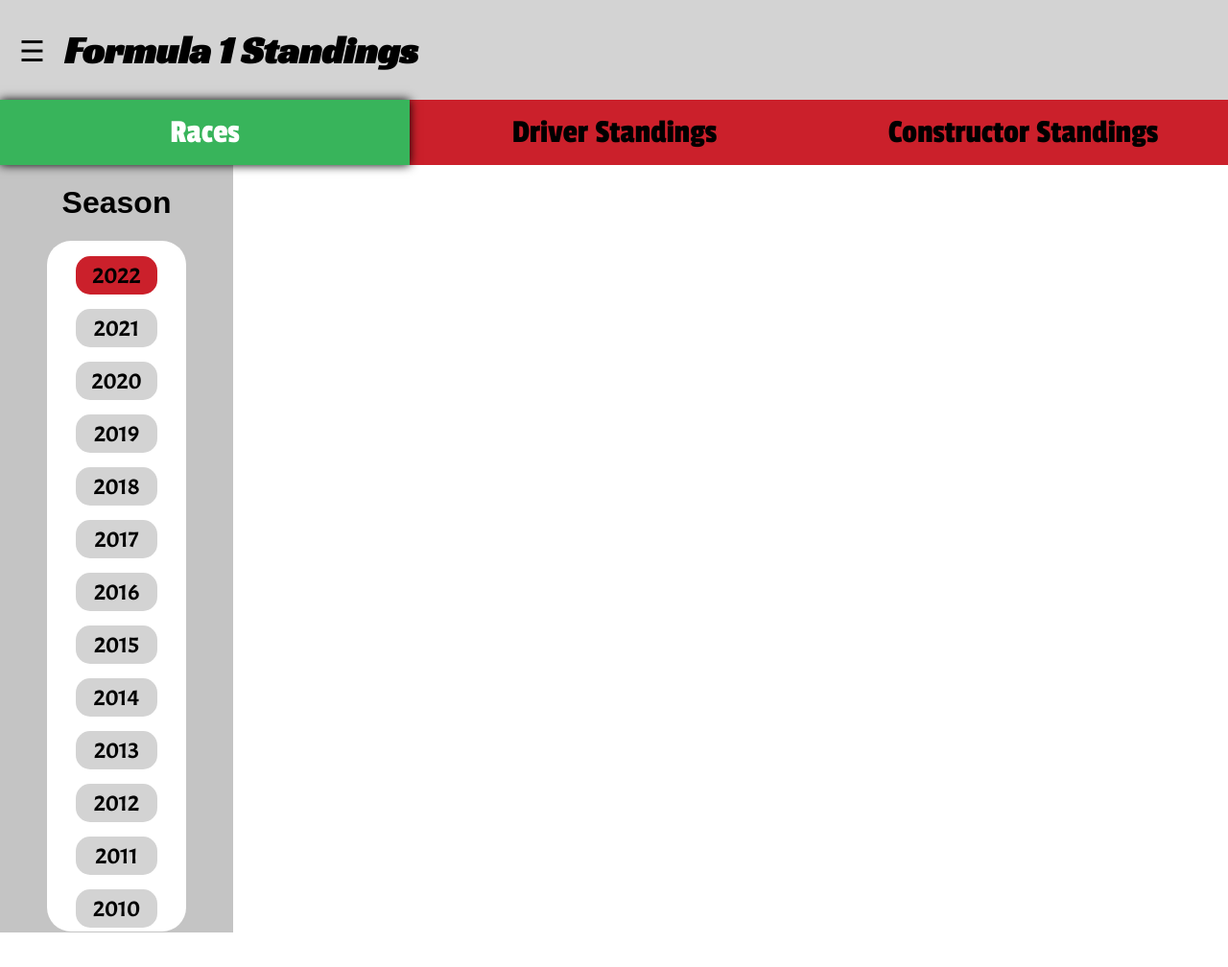
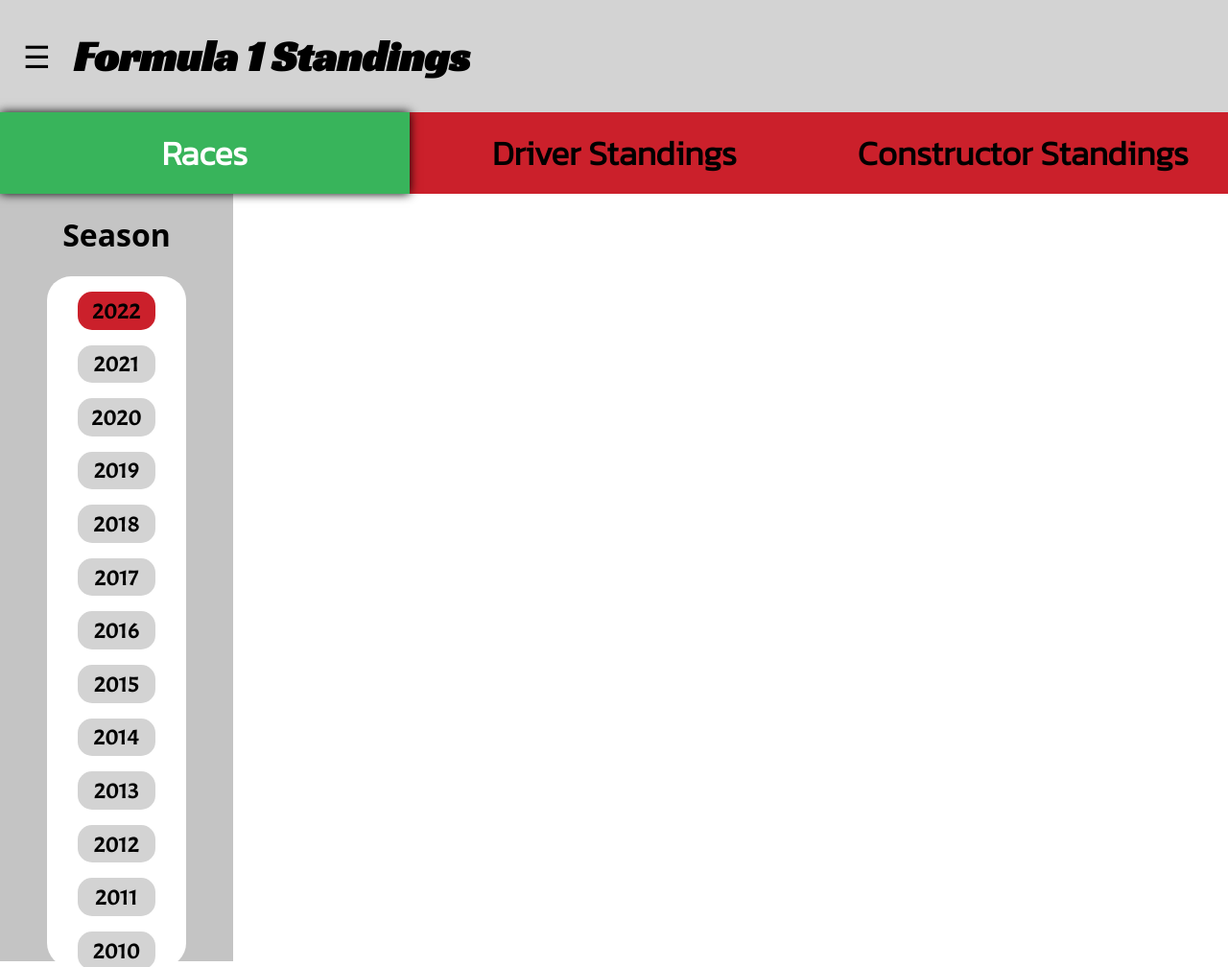
Before and after one commit to Victor-Park/ajax-project, a website: page index.html in a window 1280 px wide. Shown: the whole page at 96% size. Before the commit the page ends 972 px from the top, so only its background shows below. Drawn offline with Linux system fonts and the light colour scheme; no server answers.

Commit message:
modified CSS according to guideline

```diff
--- a/css/layout.css
+++ b/css/layout.css
@@ -12,7 +12,8 @@
 
 .tab-container {
   width: 100%;
-  font-family: "Passion One", cursive;
+  font-family: Kanit, sans-serif;
+  font-weight: bold;
 }
 
 .main-content {
--- a/css/styles.css
+++ b/css/styles.css
@@ -12,37 +12,33 @@
   text-align: center;
 }
 
-.menu-header {
-  font-family: sans-serif;
-}
-
 .page-header {
   font-family: "Racing Sans One", cursive;
-  font-size: 40px;
+  font-size: 2.8rem;
 }
 
 .menu {
   background-color: #d3d3d3;
   border-style: none;
   float: left;
-  margin-top: 35px;
-  padding-right: 20px;
-  padding-left: 20px;
-  font-size: 30px;
+  margin-top: 2.5rem;
+  padding-right: 1.5rem;
+  padding-left: 1.5rem;
+  font-size: 2rem;
   transition: 0.3s;
 }
 
 .menu:hover {
   cursor: pointer;
-  font-size: 35px;
-  margin-top: 30px;
+  font-size: 2.5rem;
+  margin-top: 2rem;
 }
 
 .year {
-  margin: 15px 30px;
-  padding: 5px 10px;
   font-family: Acme, sans-serif;
-  font-size: x-large;
+  margin: 1rem 2rem;
+  padding: 0.3rem 0.5rem;
+  font-size: 1.5rem;
   border-radius: 15px;
 }
 
@@ -51,14 +47,16 @@
   color: black;
   text-align: center;
   width: calc(100% / 3);
-  font-size: 35px;
-  padding: 15px;
+  font-size: 2.2rem;
+  padding: 1rem;
   display: inline-block;
   vertical-align: middle;
   transform: perspective(1px) translateZ(0);
   box-shadow: 0 0 1px rgba(0, 0, 0, 0);
   transition-duration: 0.3s;
   transition-property: box-shadow, transform;
+  font-family: Kanit, sans-serif;
+  font-weight: bold;
 }
 
 .tab:hover {
@@ -73,8 +71,11 @@
   z-index: 2;
   text-align: center;
   width: calc(100% / 3);
-  font-size: 35px;
-  padding: 15px;
+}
+
+.season-header {
+  font-family: Arimo, sans-serif;
+  margin-left: 5%;
 }
 
 .year-container::-webkit-scrollbar {
@@ -89,33 +90,18 @@
 
 .table {
   border: 1px solid #ddd;
-  padding: 8px;
+  padding: 1rem;
   margin: auto;
   width: 90%;
   border-collapse: collapse;
 }
 
-.table td {
-  padding: 5px 15px;
-  font-size: 22px;
-  font-family: Kanit, sans-serif;
-}
-
-.table tr:nth-child(even) {
-  background-color: #f2f2f2;
-}
-
-.table tr:hover {
-  background-color: #ddd;
-}
-
 .table th {
-  font-family: Kanit, sans-serif;
   text-align: left;
   background-color: black;
   color: white;
-  padding: 5px 15px;
-  font-size: 22px;
+  padding: 0.2rem 0.5rem;
+  font-size: 1.5rem;
 }
 
 ul {
@@ -132,3 +118,26 @@
   background-color: #ddd;
   transform: scale(1.1);
 }
+
+body {
+  font-family: Kanit, sans-serif;
+}
+
+h1,
+td {
+  font-family: "Open Sans", sans-serif;
+}
+
+.table td {
+  padding: 0.3rem 0.5rem;
+  font-size: 1.3rem;
+  line-height: 1.5;
+}
+
+.table tr:nth-child(even) {
+  background-color: #f2f2f2;
+}
+
+.table tr:hover {
+  background-color: #ddd;
+}
--- a/index.html
+++ b/index.html
@@ -11,7 +11,6 @@
   <link rel="preconnect" href="https://fonts.googleapis.com">
   <link rel="preconnect" href="https://fonts.gstatic.com">
   <link href="https://fonts.googleapis.com/css2?family=Kosugi+Maru&family=Racing+Sans+One&display=swap" rel="stylesheet">
-  <link href="https://fonts.googleapis.com/css2?family=Passion+One&display=swap" rel="stylesheet">
   <link href="https://fonts.googleapis.com/css2?family=Kanit:wght@300&display=swap" rel="stylesheet">
   <link href="https://fonts.googleapis.com/css2?family=Acme&display=swap" rel="stylesheet">
 </head>
```
